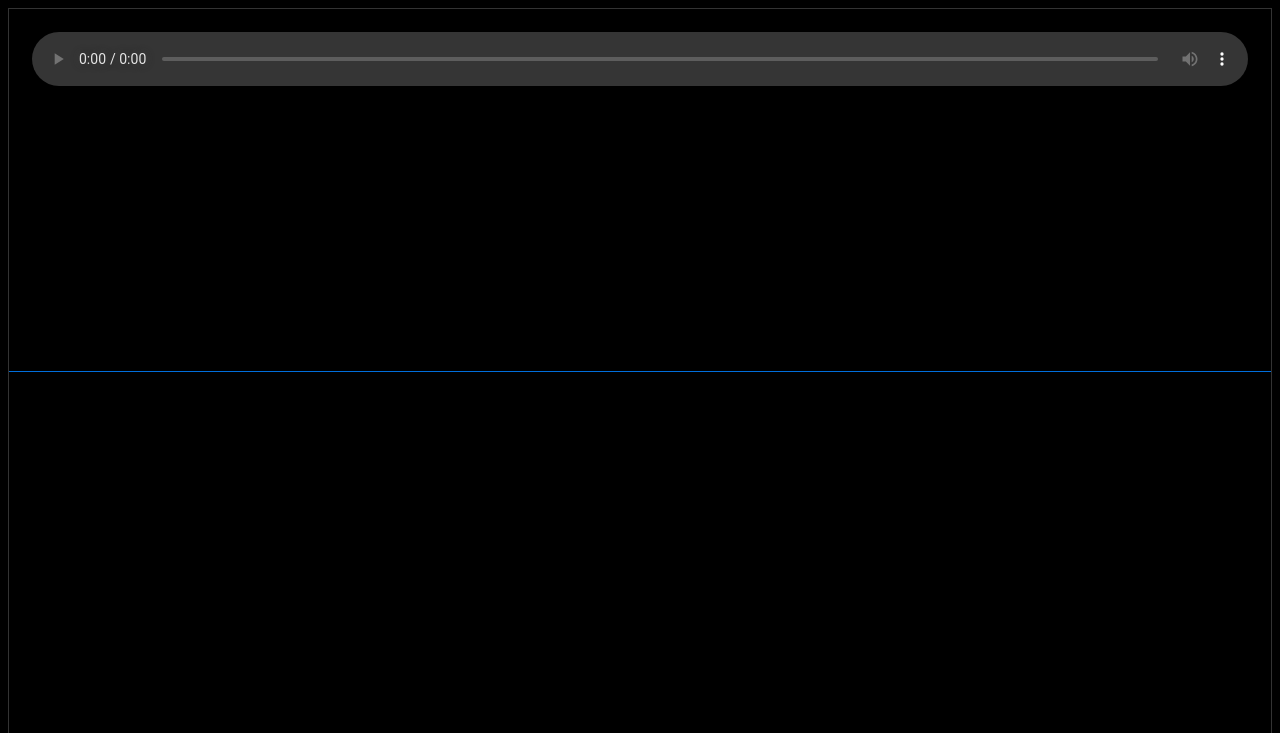
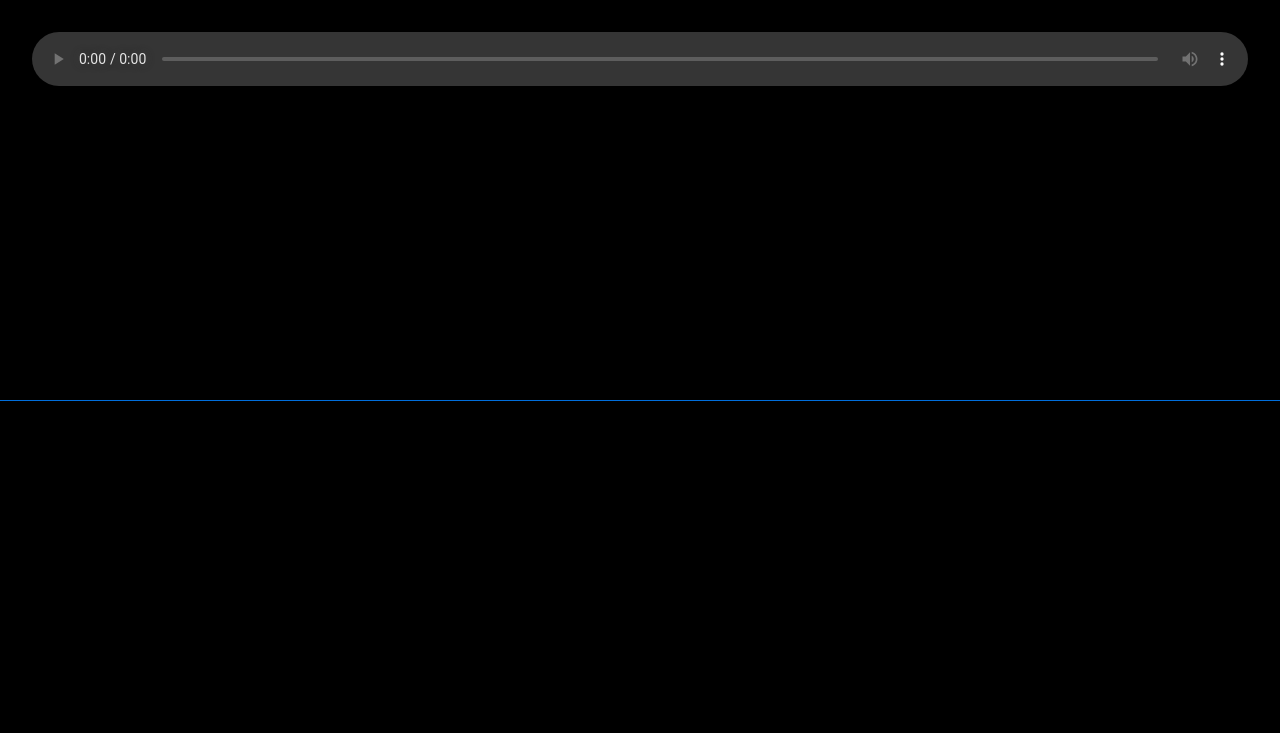
Before and after one commit to ics-creative/230411_sound_visualizer, a website: page docs/getting_started.html in a window 1280 px wide. Shown: the top 733 px of the page. Drawn offline with Linux system fonts and the light colour scheme.

Commit message:
可変サイズ対応

```diff
--- a/docs/getting_started.html
+++ b/docs/getting_started.html
@@ -5,18 +5,20 @@
     <meta name="viewport" content="width=device-width, initial-scale=1.0" />
     <meta name="color-scheme" content="dark" />
     <style>
+      html, body {
+        height: 100%;
+      }
       body {
         background: black;
         overflow: hidden; /* スクロール防止のため */
+        margin: 0;
       }
       .container {
         display: flex;
-        aspect-ratio: 16/9;
+        height: 100%;
         justify-content: center;
         align-items: center;
         gap: 1px;
-        padding: 16px;
-        border: 1px solid #333;
         position: relative;
       }
 
```
